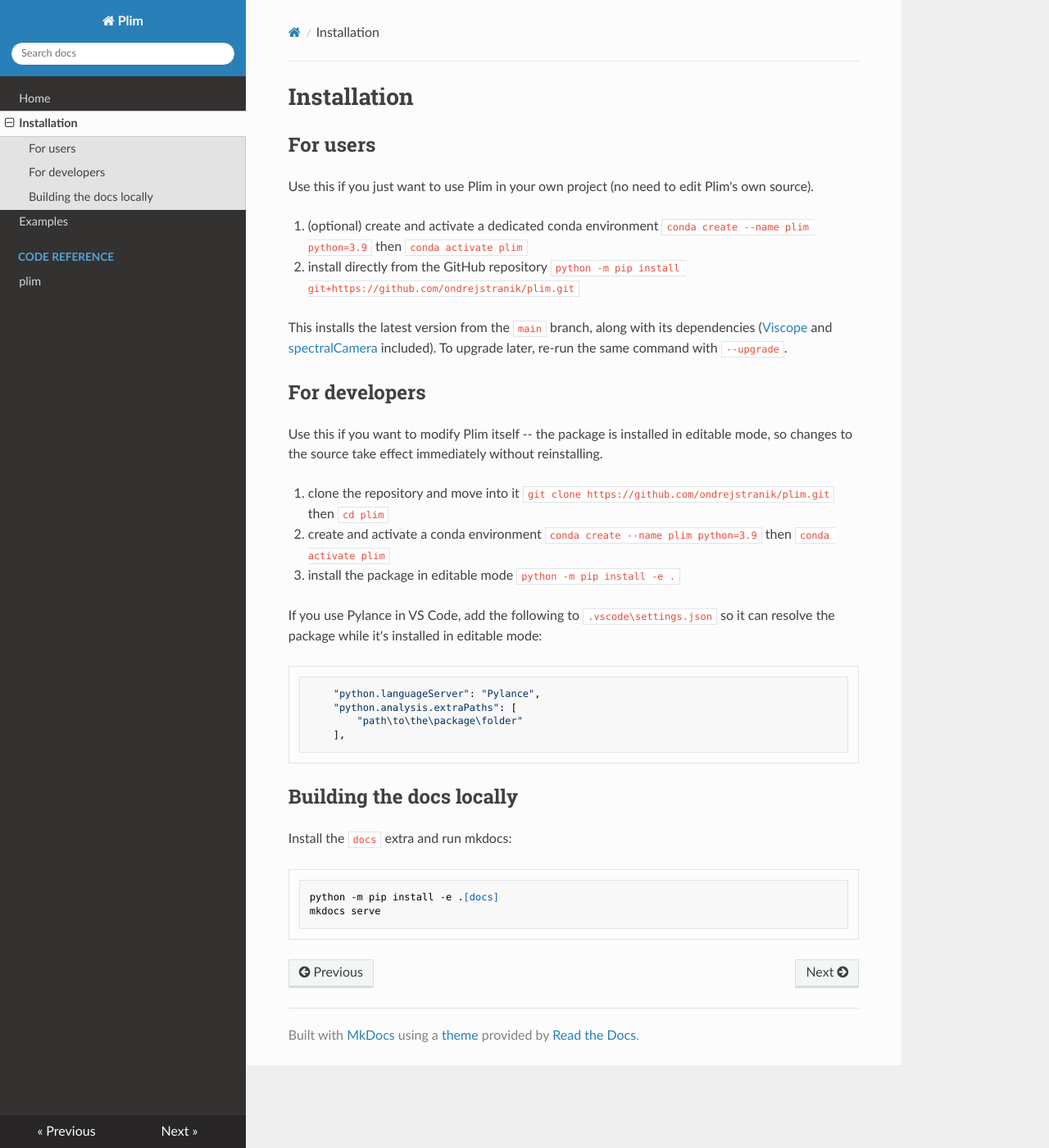
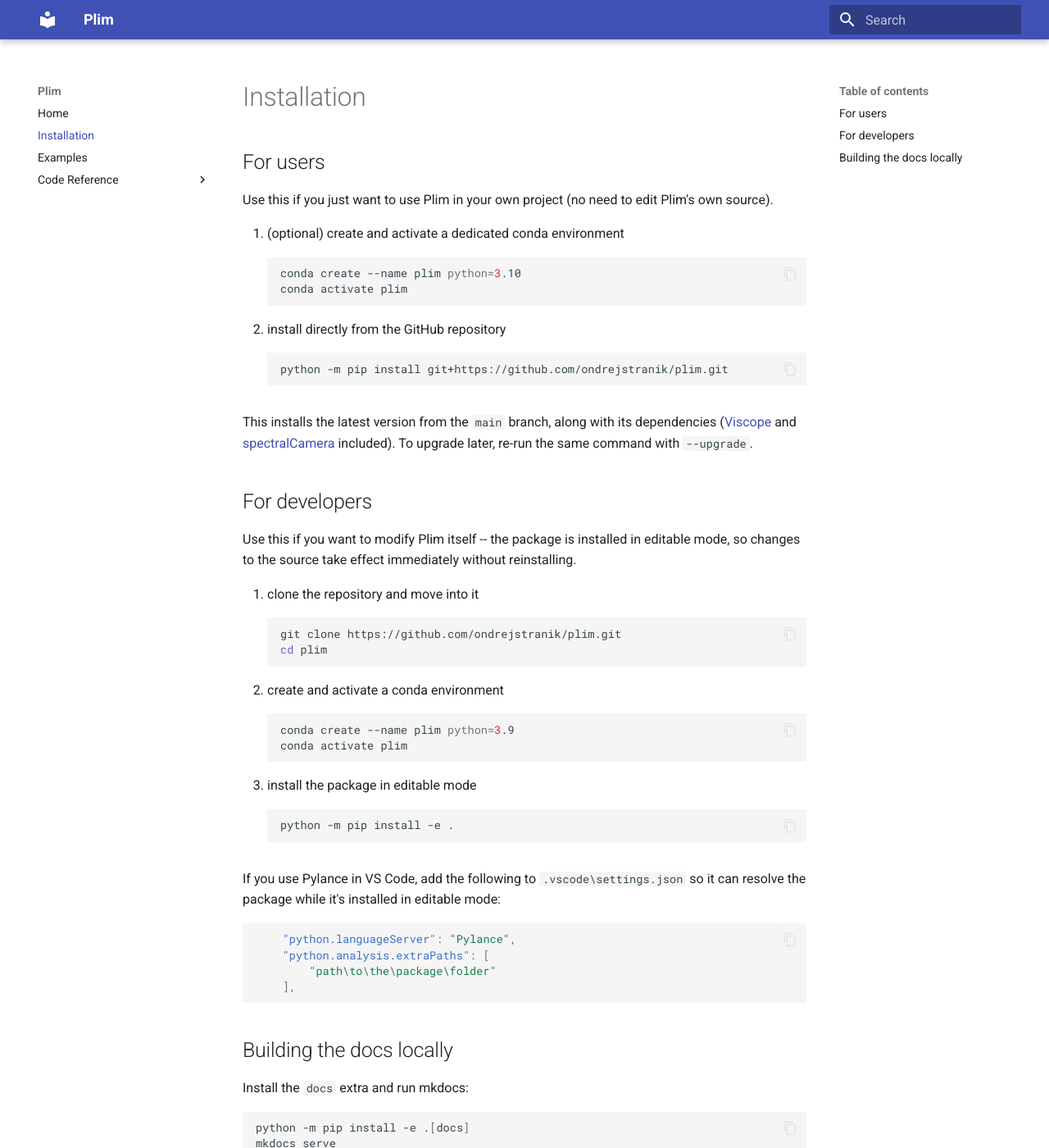
Before and after one commit to ondrejstranik/plim, an MkDocs documentation site: the page built from docs/installation.md, in a window 1280 px wide and 1400 px high. Shown: the whole window at 82% size. Built offline with MkDocs 1.6.1 and Material for MkDocs 9.7.7, drawn with Linux system fonts in a browser that asks for light colours; nearby versions of some CDN libraries; some of the changed text lies outside the part shown.

Commit message:
change to mkdocs-material

````diff
--- a/docs/installation.md
+++ b/docs/installation.md
@@ -6,9 +6,14 @@
 edit Plim's own source).
 
 0. (optional) create and activate a dedicated conda environment
-   `conda create --name plim python=3.9` then `conda activate plim`
+   ```bash
+   conda create --name plim python=3.10
+   conda activate plim
+   ```
 1. install directly from the GitHub repository
-   `python -m pip install git+https://github.com/ondrejstranik/plim.git`
+   ```bash
+   python -m pip install git+https://github.com/ondrejstranik/plim.git
+   ```
 
 This installs the latest version from the `main` branch, along with its
 dependencies ([Viscope](https://ondrejstranik.github.io/viscope/) and
@@ -22,16 +27,23 @@
 reinstalling.
 
 0. clone the repository and move into it
-   `git clone https://github.com/ondrejstranik/plim.git` then
-   `cd plim`
+   ```bash
+   git clone https://github.com/ondrejstranik/plim.git
+   cd plim
+   ```
 1. create and activate a conda environment
-   `conda create --name plim python=3.9` then `conda activate plim`
+   ```bash
+   conda create --name plim python=3.9
+   conda activate plim
+   ```
 2. install the package in editable mode
-   `python -m pip install -e .`
+   ```bash
+   python -m pip install -e .
+   ```
 
 If you use Pylance in VS Code, add the following to `.vscode\settings.json`
 so it can resolve the package while it's installed in editable mode:
-```
+```json
     "python.languageServer": "Pylance",
     "python.analysis.extraPaths": [
         "path\to\the\package\folder"
@@ -41,7 +53,7 @@
 ## Building the docs locally
 
 Install the `docs` extra and run mkdocs:
-```
+```bash
 python -m pip install -e .[docs]
 mkdocs serve
 ```
--- a/mkdocs.yml
+++ b/mkdocs.yml
@@ -3,7 +3,10 @@
   - Home: index.md
   - Installation: installation.md
   - Examples: examples.md
-theme: readthedocs
+theme:
+  name: material
+  features:
+    - content.code.copy
 
 hooks:
   - docs/hooks.py
--- a/pyproject.toml
+++ b/pyproject.toml
@@ -40,6 +40,7 @@
 [project.optional-dependencies]
 docs = [
         'mkdocs',
+        'mkdocs-material',
         'mkdocstrings[python]',
         ]
 
````
